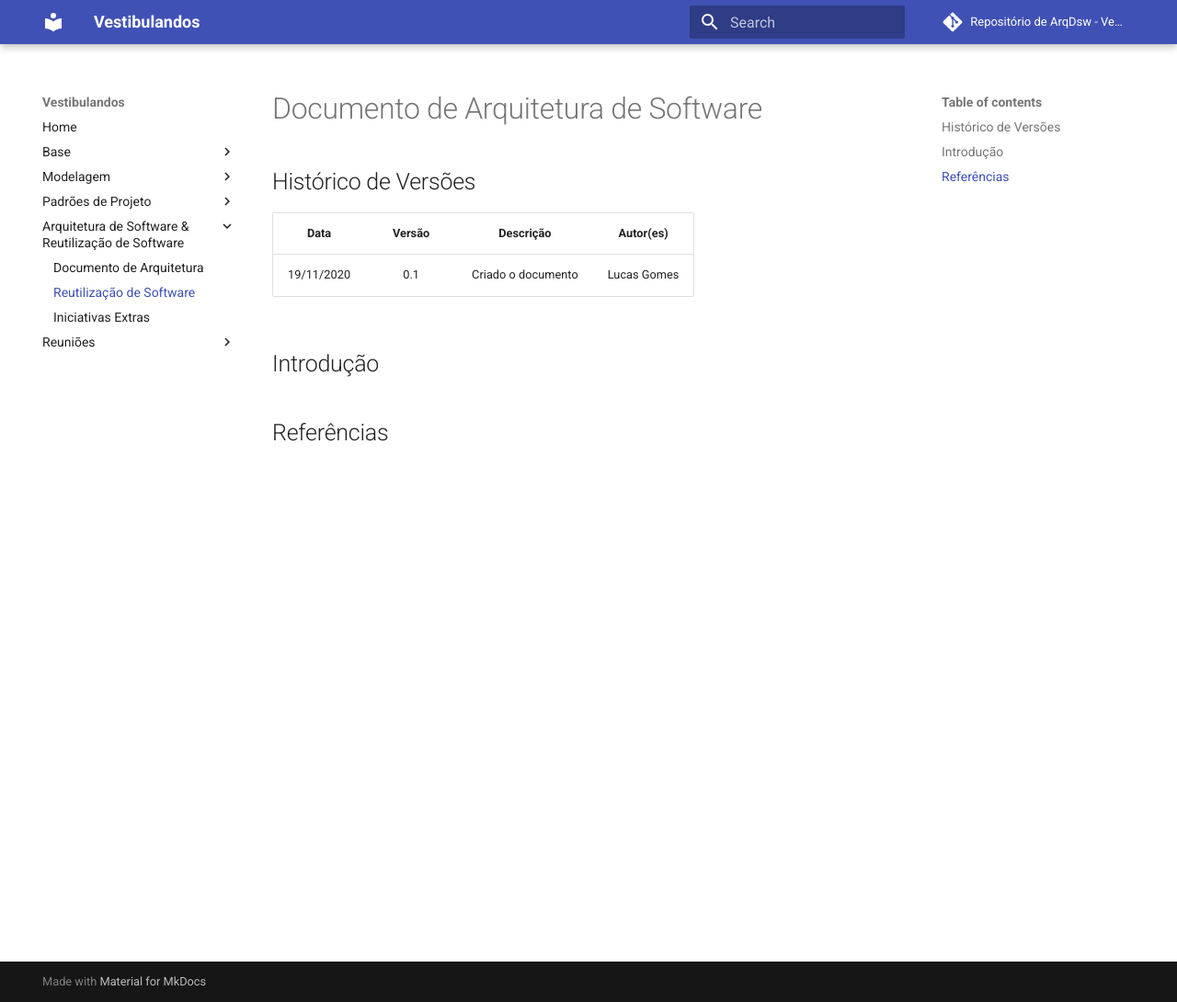
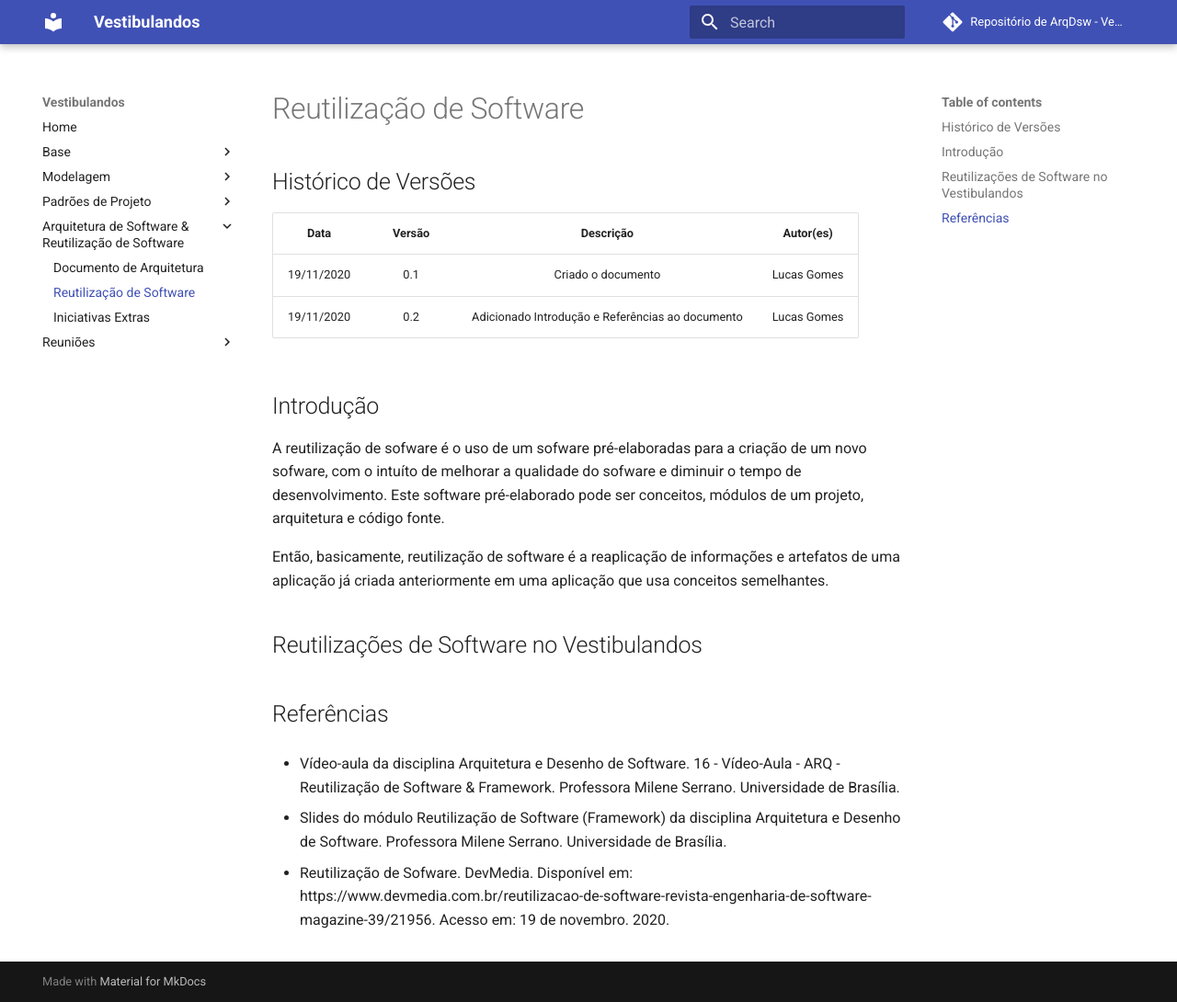
Before and after one commit to UnBArqDsw/2020.1_G4_Vestibulandos, an MkDocs documentation site: the page built from docs/arquitetura_e_reutilizacao/doc_reutilização_de_software.md, in a window 1280 px wide and 1090 px high. Shown: the whole window at 92% size. Built offline with MkDocs 1.6.1 and Material for MkDocs 9.7.7, drawn with Linux system fonts in a browser that asks for light colours; comment, search, counter and statistics services are not loaded.

Commit message:
Adicionado Introdução e Referencias ao documento de reutilização

```diff
--- a/docs/arquitetura_e_reutilizacao/doc_reutilização_de_software.md
+++ b/docs/arquitetura_e_reutilizacao/doc_reutilização_de_software.md
@@ -1,11 +1,24 @@
-# Documento de Arquitetura de Software
+# Reutilização de Software
 
 ## Histórico de Versões
 
 |   Data   | Versão |           Descrição           |             Autor(es)              |
 |:--------:|:------:|:-----------------------------:|:----------------------------------:|
 | 19/11/2020 | 0.1 | Criado o documento | Lucas Gomes |
+| 19/11/2020 | 0.2 | Adicionado Introdução e Referências ao documento | Lucas Gomes |
 
 ## Introdução
+A reutilização de sofware é o uso de um sofware pré-elaboradas para a criação de um novo sofware, com o intuíto de melhorar a qualidade do sofware e diminuir o tempo de desenvolvimento. Este software pré-elaborado pode ser conceitos, módulos de um projeto, arquitetura e código fonte.
+
+Então, basicamente, reutilização de software é a reaplicação de informações e artefatos de uma aplicação já criada anteriormente em uma aplicação que usa conceitos semelhantes.
+
+## Reutilizações de Software no Vestibulandos
+
+
 
 ## Referências
+- Vídeo-aula da disciplina Arquitetura e Desenho de Software. 16 - Vídeo-Aula - ARQ - Reutilização de Software & Framework. Professora Milene Serrano. Universidade de Brasília.
+
+- Slides do módulo Reutilização de Software (Framework) da disciplina Arquitetura e Desenho de Software. Professora Milene Serrano. Universidade de Brasília.
+
+- Reutilização de Sofware. DevMedia. Disponível em: https://www.devmedia.com.br/reutilizacao-de-software-revista-engenharia-de-software-magazine-39/21956. Acesso em: 19 de novembro. 2020.
```
